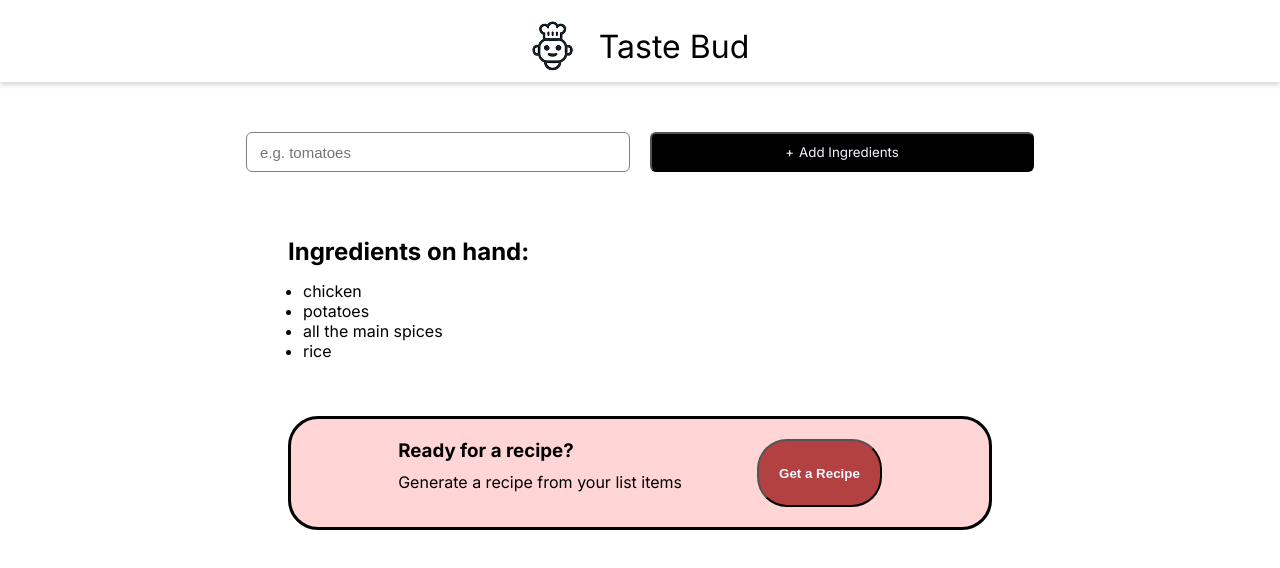
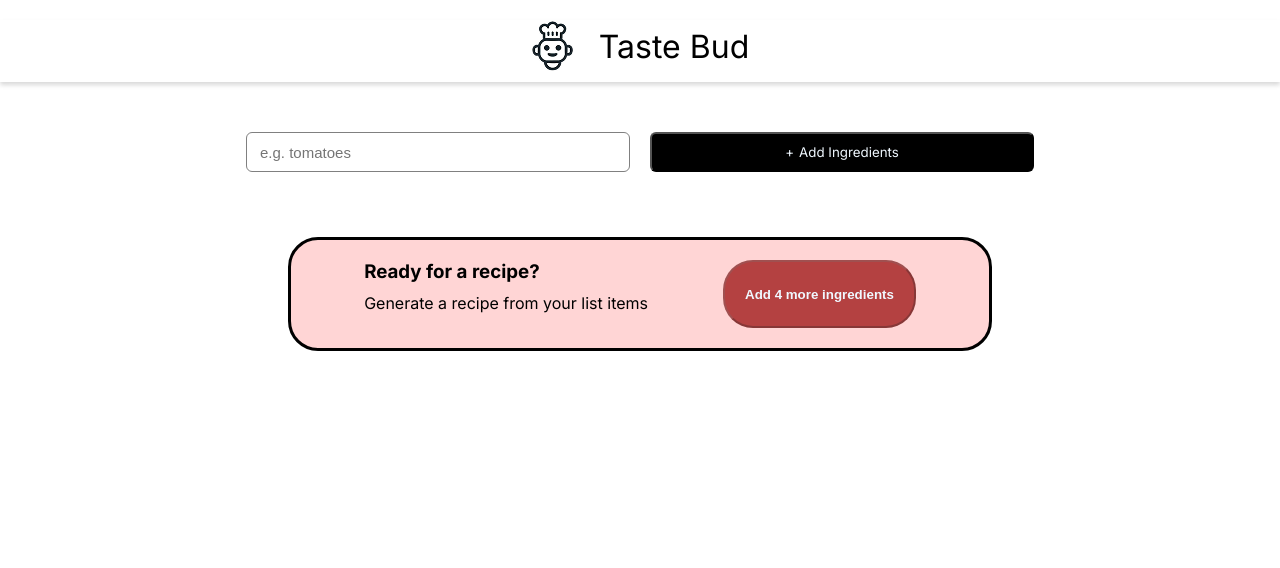
Before and after one commit to BradleyXiX/Taste-Bud, a React (Vite) app: page / in a window 1280 px wide. Shown: the top 568 px of the page. Built offline with nearby package versions, Linux system fonts and the light colour scheme.

Commit message:
update ingredients list section

```diff
--- a/src/components/IngredientsList.jsx
+++ b/src/components/IngredientsList.jsx
@@ -1,30 +1,40 @@
 import React from "react";
 
-
-const IngredientsList = React.forwardRef(({ ingredients, getRecipe, loading }, ref) => {
+const IngredientsList = React.forwardRef(
+  ({ ingredients, getRecipe, loading }, ref) => {
     const IngredientsListItems = ingredients.map((ingredient) => (
       <li key={ingredient}>{ingredient}</li>
     ));
 
     return (
       <section className="ingredients-section">
+        {ingredients.length > 0 && (
           <div className="ingredients-list">
             <h1>Ingredients on hand: </h1>
             <ul>{IngredientsListItems}</ul>
           </div>
-            {ingredients.length > 3 ? (
+        )}
         <div className="get-recipe-container">
           <div ref={ref}>
             <h3>Ready for a recipe? </h3>
             <p>Generate a recipe from your list items</p>
           </div>
-                    <button onClick={getRecipe} disabled={loading}>
-                        {loading ? "Loading..." : "Get a Recipe"}
+          <button
+            onClick={getRecipe}
+            disabled={loading || ingredients.length < 4}
+          >
+            {loading
+              ? "Loading..."
+              : ingredients.length >= 4
+              ? "Get a Recipe"
+              : `Add ${4 - ingredients.length} more ingredient${
+                  4 - ingredients.length > 1 ? "s" : ""
+                }`}
           </button>
         </div>
-            ) : null}
       </section>
     );
-});
+  }
+);
 
 export default IngredientsList;
--- a/src/components/Main.jsx
+++ b/src/components/Main.jsx
@@ -4,7 +4,7 @@ import IngredientsList from "./IngredientsList";
 import { getRecipeFromDeepSeek } from "../../ai";
 
 export default function Main() {
-    const [ingredients, setIngredients] = useState(["chicken", "potatoes", "all the main spices", "rice"]);
+  const [ingredients, setIngredients] = useState([]);
   const [recipe, setRecipe] = useState("");
   const [loading, setLoading] = useState(false); // New loading state
   const recipeSection = useRef(null);
@@ -24,7 +24,8 @@ export default function Main() {
 
   async function getRecipe() {
     setLoading(true); // Start loading
-        setRecipe(""); // Clear previous recipe
+    setRecipe("");
+    setIngredients(""); // Clear previous recipe
     try {
       const recipeMarkdown = await getRecipeFromDeepSeek(ingredients);
       setRecipe(recipeMarkdown);
@@ -47,14 +48,12 @@ export default function Main() {
         />
         <button>Add Ingredients</button>
       </form>
-            {ingredients.length > 0 ? (
       <IngredientsList
         ingredients={ingredients}
         getRecipe={getRecipe}
         loading={loading} // Pass loading state
         ref={recipeSection}
       />
-            ) : null}
       {recipe && <Recipe recipe={recipe} />}
     </main>
   );
```
Lines whose indentation alone changed are shown as unchanged.
